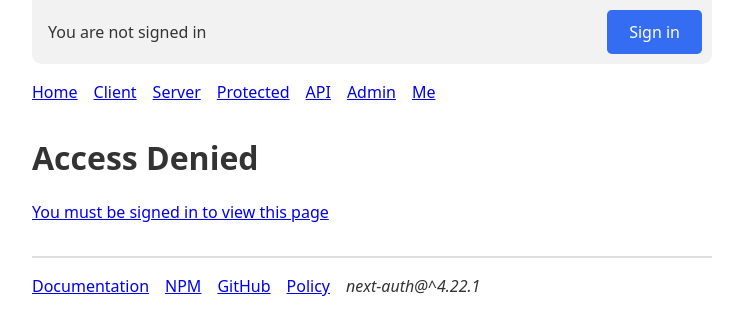
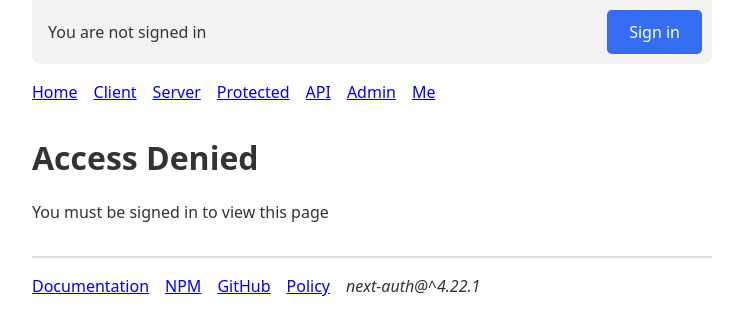
Before and after one commit to umaprasath/deployx-web, a Next.js app: page /protected in a window 1280 px wide. Shown: the top 334 px of the page, without its empty margins (268-1011 px from the left). Built offline with nearby package versions, Linux system fonts and the light colour scheme; no server answers.

Commit message:
Update access-denied.tsx

```diff
--- a/components/access-denied.tsx
+++ b/components/access-denied.tsx
@@ -5,15 +5,9 @@ export default function AccessDenied() {
     <>
       <h1>Access Denied</h1>
       <p>
-        <a
-          href="/api/auth/signin"
-          onClick={(e) => {
-            e.preventDefault()
-            signIn()
-          }}
-        >
+
           You must be signed in to view this page
-        </a>
+
       </p>
     </>
   )
```
